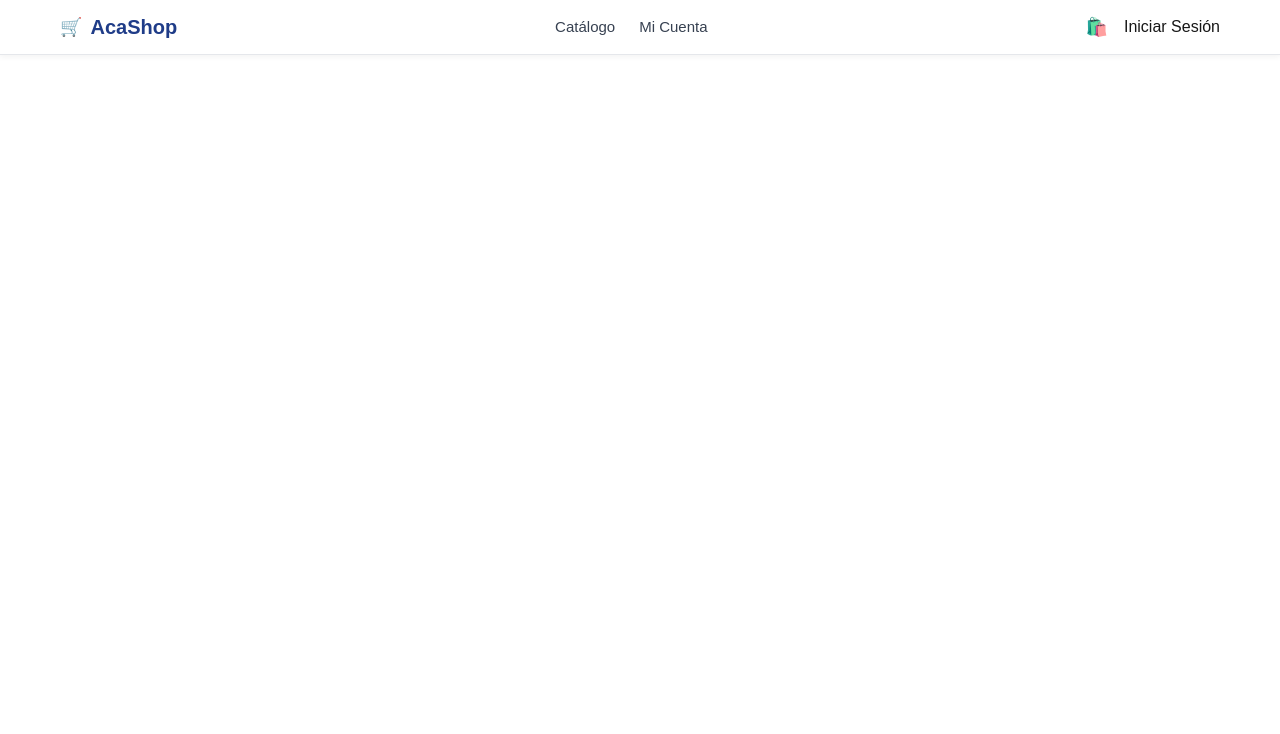
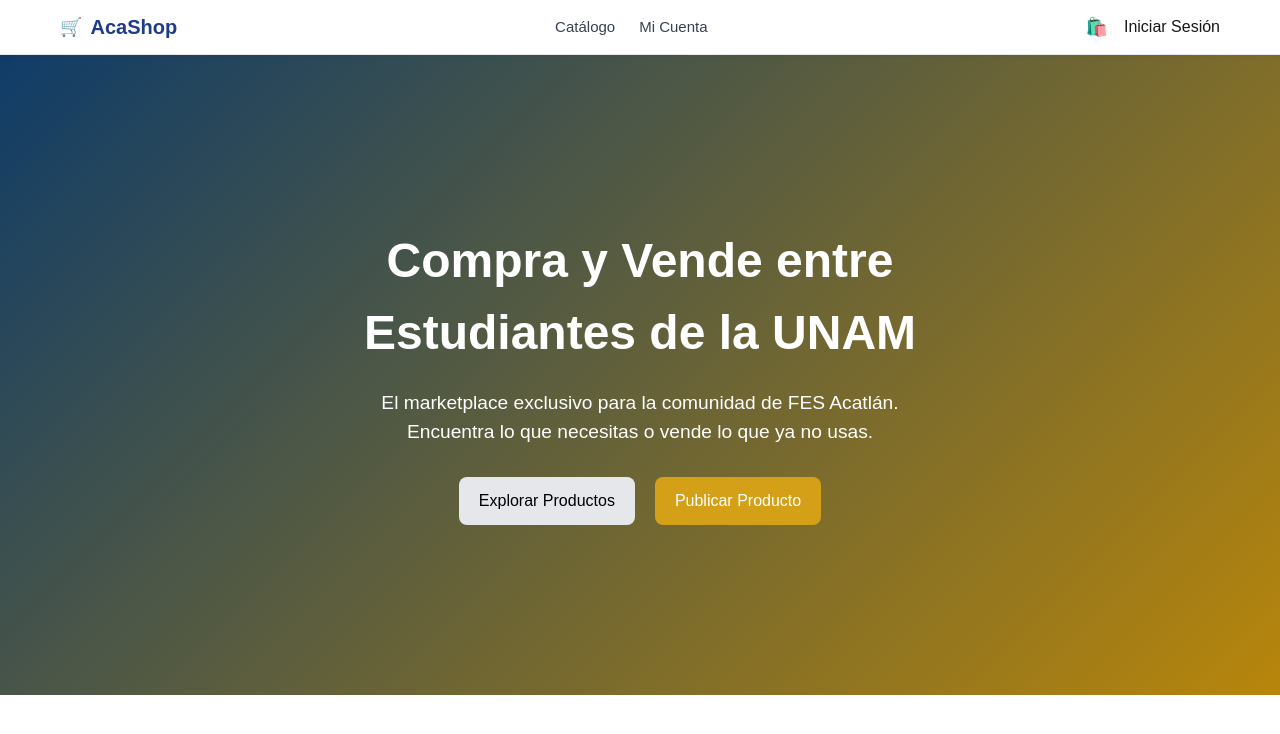
Before and after one commit to AcaShop-Acatlan/front-end-proyect, a Next.js app in the folder aca-shop/: page / in a window 1280 px wide. Shown: the top 734 px of the page. Built offline with nearby package versions, Linux system fonts and the light colour scheme.

Commit message:
Inicializacion de Hero-section

```diff
--- /dev/null
+++ b/aca-shop/app/hero-section/hero-section.module.css
@@ -0,0 +1,48 @@
+.hero {
+  height: 80vh;
+  background: linear-gradient(135deg, #0f3c68, #b8860b);
+  display: flex;
+  align-items: center;
+  justify-content: center;
+  text-align: center;
+  color: #fff;
+}
+
+.hero-content {
+  max-width: 800px;
+}
+
+.hero h1 {
+  font-size: 3rem;
+  font-weight: bold;
+  margin-bottom: 20px;
+}
+
+.hero p {
+  font-size: 1.2rem;
+  margin-bottom: 30px;
+}
+
+.buttons {
+  display: flex;
+  justify-content: center;
+  gap: 20px;
+}
+
+.btn-primary {
+  background: #e5e7eb;
+  color: #000;
+  padding: 12px 20px;
+  border-radius: 8px;
+  border: none;
+  cursor: pointer;
+}
+
+.btn-secondary {
+  background: #d4a017;
+  color: #fff;
+  padding: 12px 20px;
+  border-radius: 8px;
+  border: none;
+  cursor: pointer;
+}
--- /dev/null
+++ b/aca-shop/app/hero-section/hero-section.tsx
@@ -0,0 +1,31 @@
+import styles from './hero-section.module.css'
+
+export default function Hero(){
+    return(
+
+          <section className={styles.hero}>
+      <div className={styles["hero-content"]}>
+        <h1>
+          Compra y Vende entre <br />
+          Estudiantes de la UNAM
+        </h1>
+
+        <p>
+          El marketplace exclusivo para la comunidad de FES Acatlán.
+          <br />
+          Encuentra lo que necesitas o vende lo que ya no usas.
+        </p>
+
+        <div className={styles.buttons}>
+          <button className={styles["btn-primary"]}>
+            Explorar Productos
+          </button>
+          <button className={styles["btn-secondary"]}>
+            Publicar Producto
+          </button>
+        </div>
+      </div>
+    </section>
+
+    );
+}
--- a/aca-shop/app/page.tsx
+++ b/aca-shop/app/page.tsx
@@ -1,9 +1,12 @@
 import Image from "next/image";
 import Header from "./header/header"
+import Hero from "./hero-section/hero-section"
 
 export default function Home() {
   return (
+    <>
     <Header />
-
+    <Hero />
+    </>
   );
 }
```
